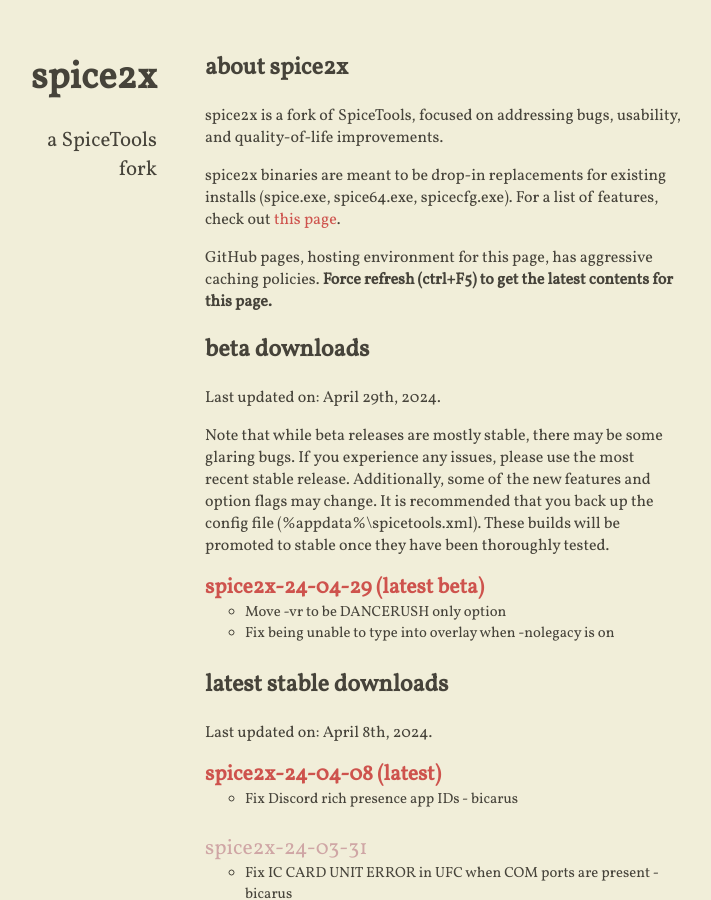
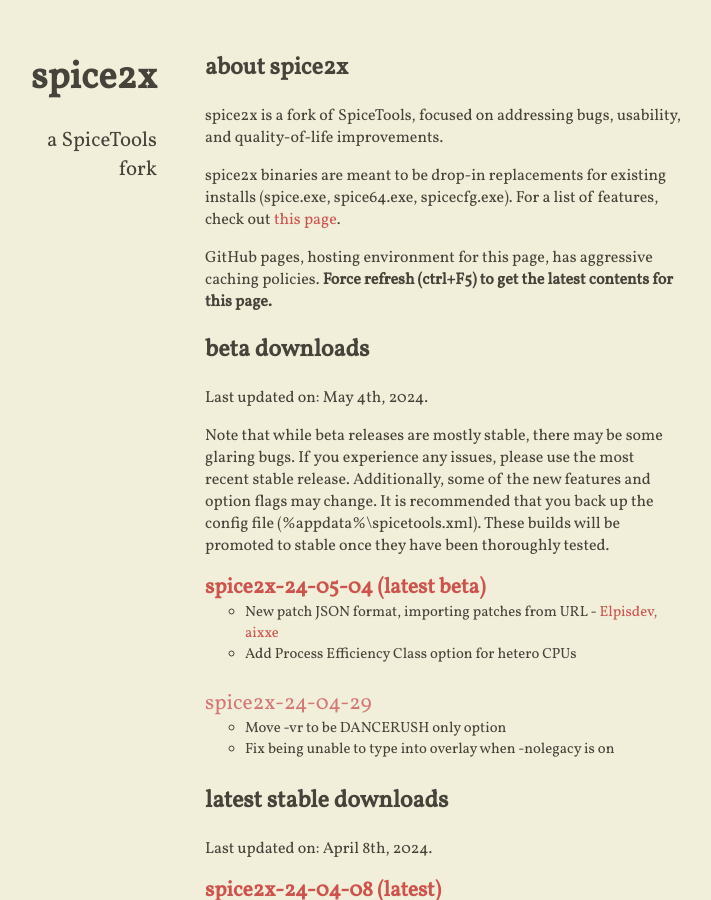
Before and after one commit to spice2x/spice2x.github.io, a Jekyll site: the page built from docs/index.html, in a window 1280 px wide and 900 px high. Shown: the whole window, without its empty margins (299-1010 px from the left). Built offline with Jekyll 4.4.1, drawn with Linux system fonts in a browser that asks for light colours; nearby versions of some CDN libraries.

Commit message:
24-05-04

```diff
--- a/docs/_includes/content.html
+++ b/docs/_includes/content.html
@@ -11,7 +11,7 @@
 
 <h2>beta downloads</h2>
 
-<p>Last updated on: April 29th, 2024.</p>
+<p>Last updated on: May 4th, 2024.</p>
 
 <p>Note that while beta releases are mostly stable, there may be some glaring bugs. If you experience any issues, please
   use the most recent stable release. Additionally, some of the new features and option flags may change. It is
@@ -19,6 +19,15 @@
   stable once they have been thoroughly tested.
 </p>
 <ul class="downloads-beta highlight-latest">
+  <li>
+    <a class="download-link" href="https://github.com/spice2x/spice2x.github.io/releases/download/24-05-04/spice2x-24-05-04.zip">
+      spice2x-24-05-04
+    </a>
+    <ul>
+      <li>New patch JSON format, importing patches from URL - <a href="https://github.com/spice2x/spice2x.github.io/issues/161">Elpisdev, aixxe</a></li>
+      <li>Add Process Efficiency Class option for hetero CPUs</li>
+    </ul>
+  </li>
   <li>
     <a class="download-link" href="https://github.com/spice2x/spice2x.github.io/releases/download/24-04-29/spice2x-24-04-29.zip">
       spice2x-24-04-29
```
